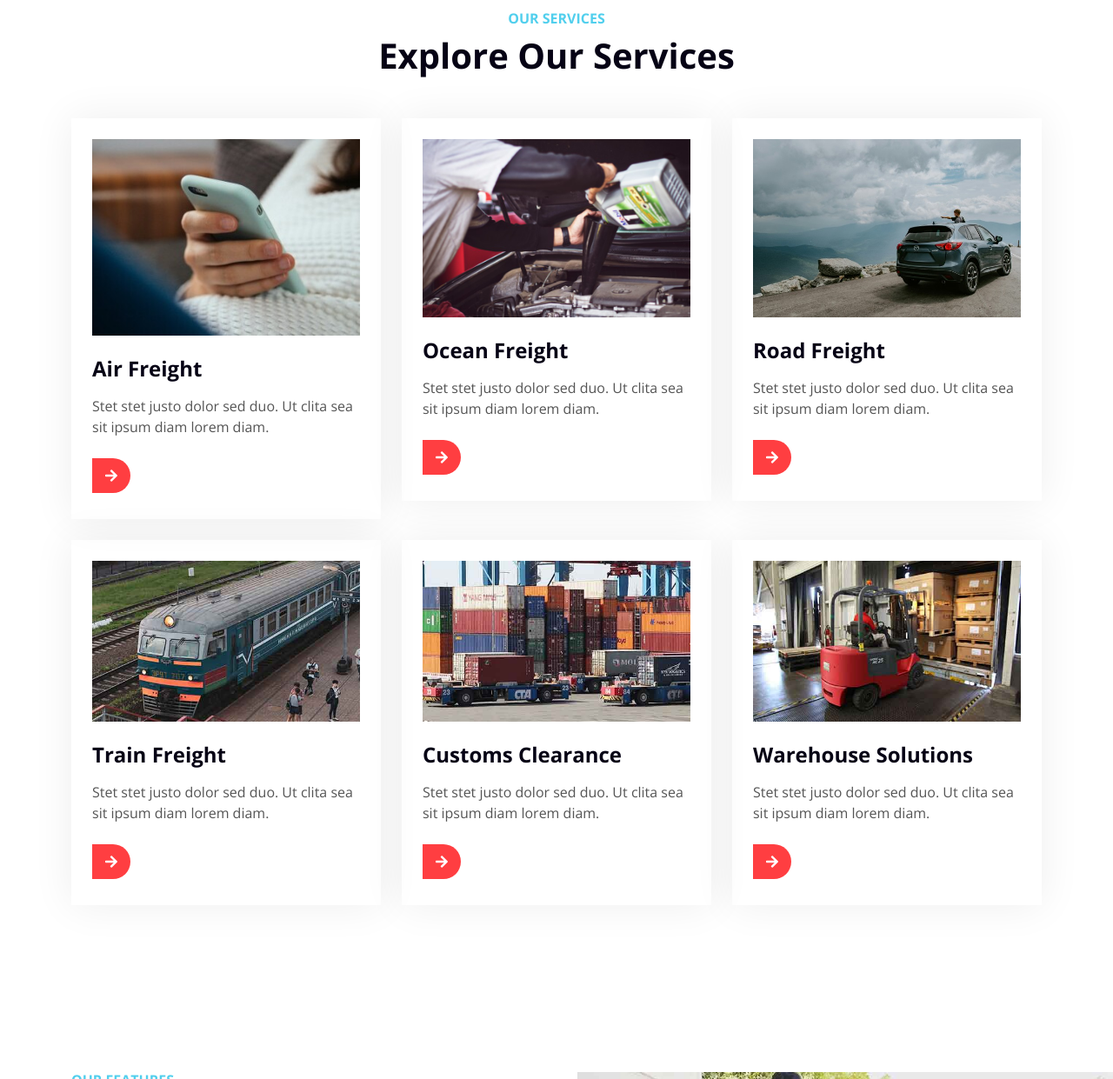
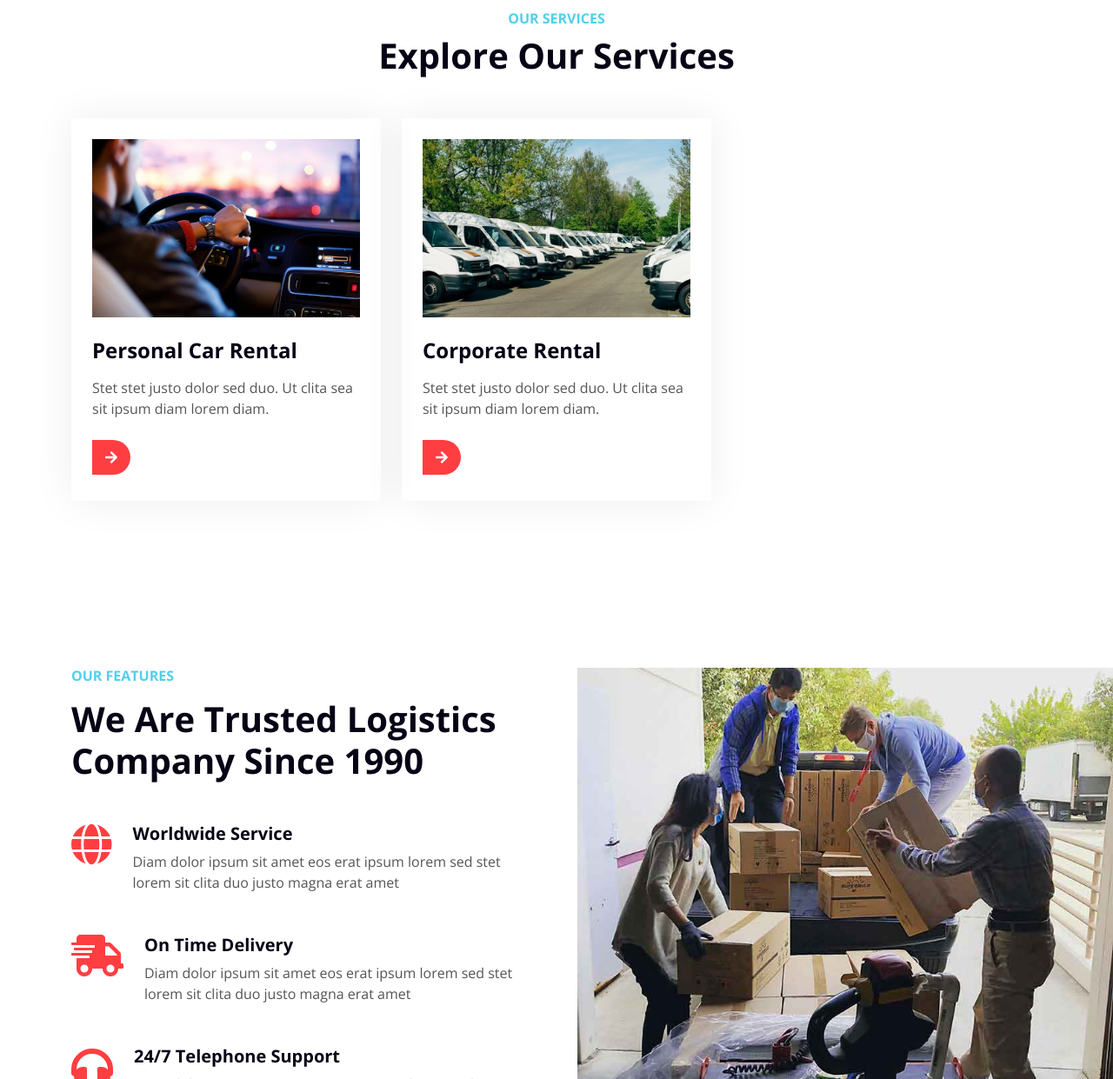
Before and after one commit to sknrendra/mdms-logistica, an Eleventy site: page index.html in a window 1280 px wide. Shown: the part 2300-3541 px from the top of the page at 87% size. Built offline with nearby package versions, Linux system fonts and the light colour scheme; Eleventy itself is replaced by a stand-in of ours; files that its build step writes are made by us from their sources.

Commit message:
feat: updated service section in index page

```diff
--- a/index.html
+++ b/index.html
@@ -132,61 +132,21 @@ active: home
             <div class="col-md-6 col-lg-4 wow fadeInUp" data-wow-delay="0.3s">
                 <div class="service-item p-4">
                     <div class="overflow-hidden mb-4">
-                        <img class="img-fluid" src="img/service-1.jpg" alt="">
+                        <img class="img-fluid" src="/img/personal-rental.jpg" alt="">
                     </div>
-                    <h4 class="mb-3">Air Freight</h4>
+                    <h4 class="mb-3">Personal Car Rental</h4>
                     <p>Stet stet justo dolor sed duo. Ut clita sea sit ipsum diam lorem diam.</p>
-                    <a class="btn-slide mt-2" href=""><i class="fa fa-arrow-right"></i><span>Read More</span></a>
+                    <a class="btn-slide mt-2" href="/service/individual"><i class="fa fa-arrow-right"></i><span>Read More</span></a>
                 </div>
             </div>
             <div class="col-md-6 col-lg-4 wow fadeInUp" data-wow-delay="0.5s">
                 <div class="service-item p-4">
                     <div class="overflow-hidden mb-4">
-                        <img class="img-fluid" src="img/service-2.jpg" alt="">
+                        <img class="img-fluid" src="/img/corporate-rental.jpg" alt="">
                     </div>
-                    <h4 class="mb-3">Ocean Freight</h4>
+                    <h4 class="mb-3">Corporate Rental</h4>
                     <p>Stet stet justo dolor sed duo. Ut clita sea sit ipsum diam lorem diam.</p>
-                    <a class="btn-slide mt-2" href=""><i class="fa fa-arrow-right"></i><span>Read More</span></a>
-                </div>
-            </div>
-            <div class="col-md-6 col-lg-4 wow fadeInUp" data-wow-delay="0.7s">
-                <div class="service-item p-4">
-                    <div class="overflow-hidden mb-4">
-                        <img class="img-fluid" src="img/service-3.jpg" alt="">
-                    </div>
-                    <h4 class="mb-3">Road Freight</h4>
-                    <p>Stet stet justo dolor sed duo. Ut clita sea sit ipsum diam lorem diam.</p>
-                    <a class="btn-slide mt-2" href=""><i class="fa fa-arrow-right"></i><span>Read More</span></a>
-                </div>
-            </div>
-            <div class="col-md-6 col-lg-4 wow fadeInUp" data-wow-delay="0.3s">
-                <div class="service-item p-4">
-                    <div class="overflow-hidden mb-4">
-                        <img class="img-fluid" src="img/service-4.jpg" alt="">
-                    </div>
-                    <h4 class="mb-3">Train Freight</h4>
-                    <p>Stet stet justo dolor sed duo. Ut clita sea sit ipsum diam lorem diam.</p>
-                    <a class="btn-slide mt-2" href=""><i class="fa fa-arrow-right"></i><span>Read More</span></a>
-                </div>
-            </div>
-            <div class="col-md-6 col-lg-4 wow fadeInUp" data-wow-delay="0.5s">
-                <div class="service-item p-4">
-                    <div class="overflow-hidden mb-4">
-                        <img class="img-fluid" src="img/service-5.jpg" alt="">
-                    </div>
-                    <h4 class="mb-3">Customs Clearance</h4>
-                    <p>Stet stet justo dolor sed duo. Ut clita sea sit ipsum diam lorem diam.</p>
-                    <a class="btn-slide mt-2" href=""><i class="fa fa-arrow-right"></i><span>Read More</span></a>
-                </div>
-            </div>
-            <div class="col-md-6 col-lg-4 wow fadeInUp" data-wow-delay="0.7s">
-                <div class="service-item p-4">
-                    <div class="overflow-hidden mb-4">
-                        <img class="img-fluid" src="img/service-6.jpg" alt="">
-                    </div>
-                    <h4 class="mb-3">Warehouse Solutions</h4>
-                    <p>Stet stet justo dolor sed duo. Ut clita sea sit ipsum diam lorem diam.</p>
-                    <a class="btn-slide mt-2" href=""><i class="fa fa-arrow-right"></i><span>Read More</span></a>
+                    <a class="btn-slide mt-2" href="/service/corporate"><i class="fa fa-arrow-right"></i><span>Read More</span></a>
                 </div>
             </div>
         </div>
```
